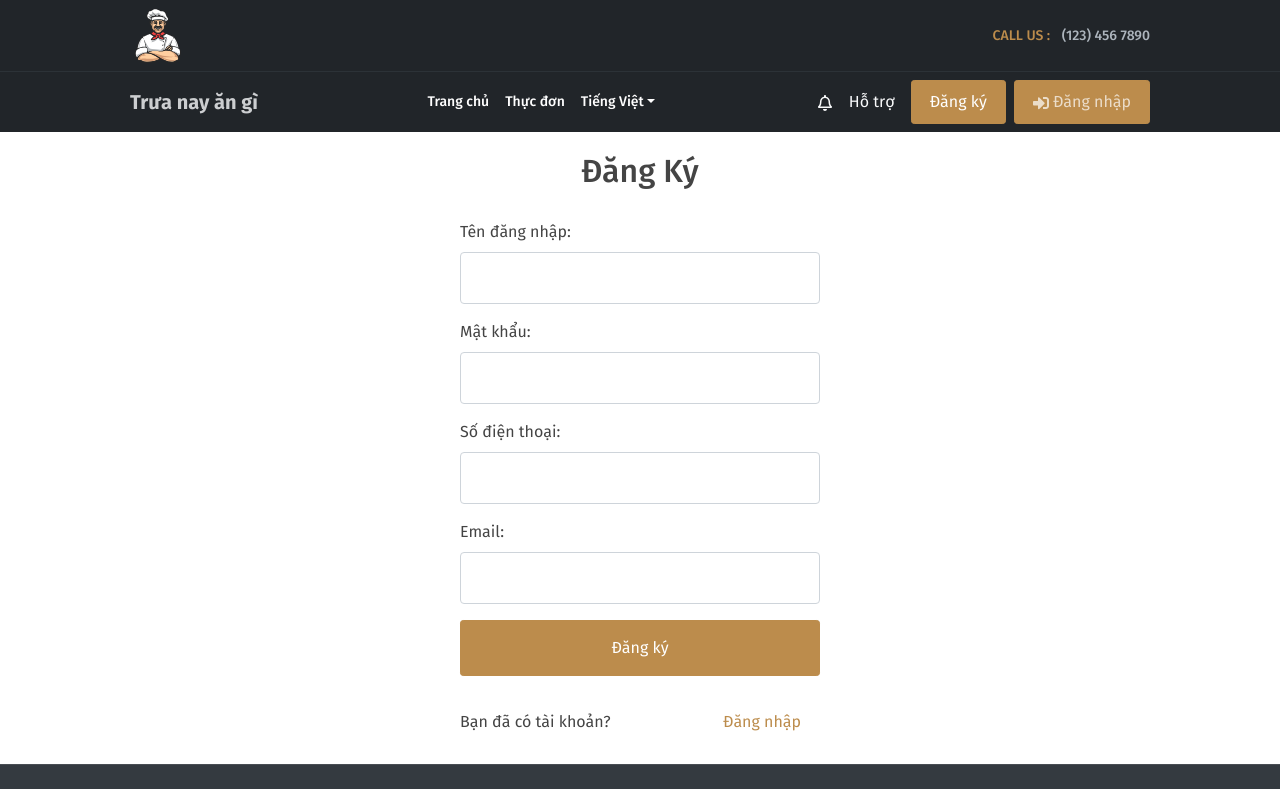
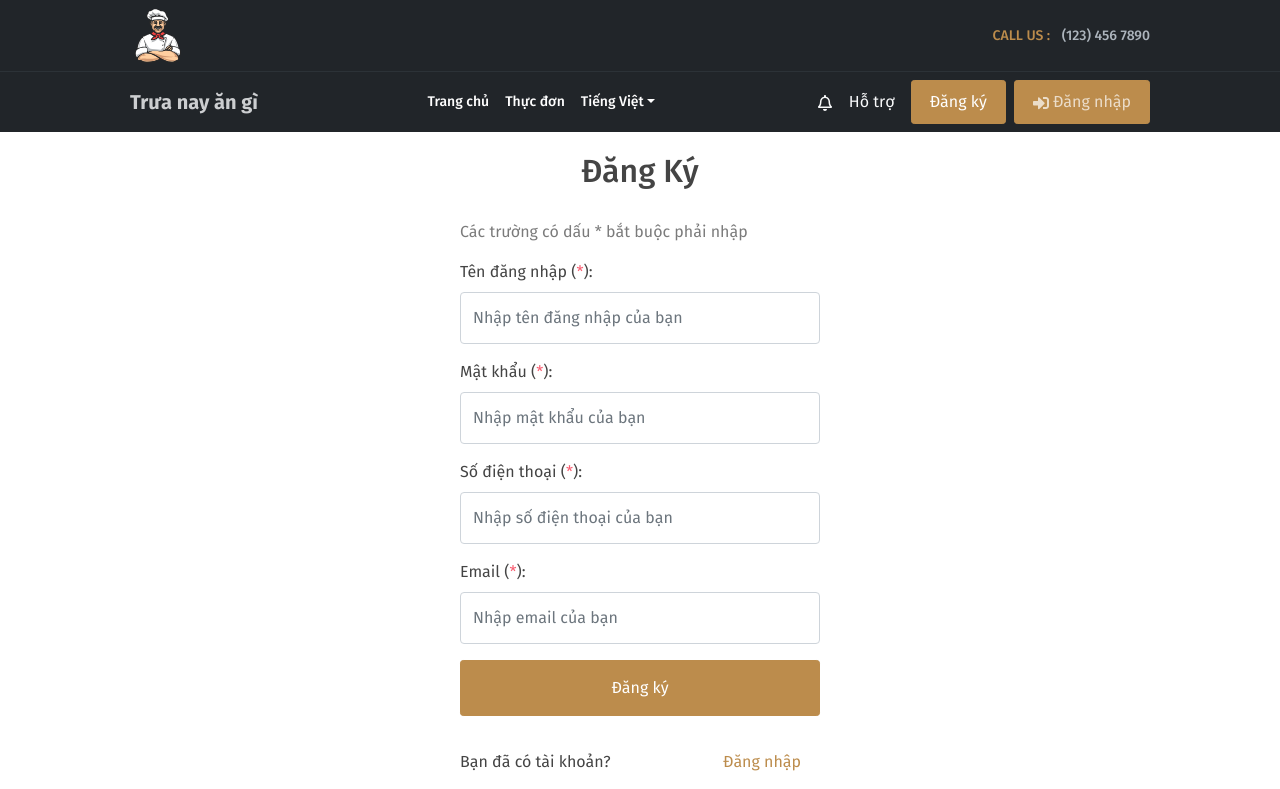
Before and after one commit to MnhQuoc/project_nhom1_trua_nay_an_gi, a React (Vite) app in the folder trua_nay_an_gi/: page /register in a window 1280 px wide. Shown: the top 789 px of the page. Built offline with nearby package versions, Linux system fonts and the light colour scheme.

Commit message:
Làm mịn về UI/UX

```diff
--- a/trua_nay_an_gi/src/App.css
+++ b/trua_nay_an_gi/src/App.css
@@ -3,7 +3,6 @@
   min-height: 100vh;
   margin: 0;
   padding: 0;
-  text-align: center;
 }
 
 .App {
--- a/trua_nay_an_gi/src/components/Login/Login.jsx
+++ b/trua_nay_an_gi/src/components/Login/Login.jsx
@@ -4,12 +4,12 @@ import { useNavigate } from 'react-router';
 function Login() {
   const [form, setForm] = useState({
     username: '',
-    password: ''
+    password: '',
   });
 
   const [errors, setErrors] = useState({
     username: '',
-    password: ''
+    password: '',
   });
 
   const [message, setMessage] = useState('');
@@ -55,29 +55,31 @@ function Login() {
 
     try {
       const response = await fetch('http://localhost:3001/users', {
-        method: 'GET'
+        method: 'GET',
       });
       const users = await response.json();
 
       // Tìm user phù hợp
-      const user = users.find(u =>
-        u.username === form.username &&
-        u.password === form.password
+      const user = users.find(
+        (u) => u.username === form.username && u.password === form.password
       );
 
       if (user) {
         // Lưu thông tin user vào localStorage
-        localStorage.setItem('user', JSON.stringify({
-          id: user.id,
-          username: user.username,
-          role: user.role
-        }));
+        localStorage.setItem(
+          'user',
+          JSON.stringify({
+            id: user.id,
+            username: user.username,
+            role: user.role,
+          })
+        );
 
         setMessage('Đăng nhập thành công!');
         // Reset form
         setForm({
           username: '',
-          password: ''
+          password: '',
         });
 
         // Chuyển hướng đến trang chủ sau 1 giây
@@ -95,34 +97,52 @@ function Login() {
   };
 
   return (
-    <div className="container" style={{ maxWidth: '400px', margin: 'auto', padding: '20px' }}>
+    <div
+      className="container"
+      style={{ maxWidth: '400px', margin: 'auto', padding: '20px' }}
+    >
       <h2 className="text-center">Đăng nhập</h2>
+
+      {message && (
+        <div
+          className={`alert ${
+            message.includes('thành công') ? 'alert-success' : 'alert-danger'
+          } mt-3`}
+        >
+          {message}
+        </div>
+      )}
       <form onSubmit={handleSubmit}>
         <div className="form-group">
-          <label style={{ textAlign: 'left', display: 'block' }}>Tên đăng nhập:</label>
+          <label>Tên đăng nhập:</label>
           <input
             type="text"
             name="username"
             value={form.username}
             onChange={handleChange}
             className="form-control"
+            placeholder="Nhập tên đăng nhập của bạn"
+            required
           />
-          {errors.username && <p style={{ color: 'red' }}>{errors.username}</p>}
+          {errors.username && <p className="text-danger">{errors.username}</p>}
         </div>
         <div className="form-group">
-          <label style={{ textAlign: 'left', display: 'block' }}>Mật khẩu:</label>
+          <label>Mật khẩu:</label>
           <input
             type="password"
             name="password"
             value={form.password}
             onChange={handleChange}
             className="form-control"
+            placeholder="Nhập mật khẩu của bạn"
+            required
           />
-          {errors.password && <p style={{ color: 'red' }}>{errors.password}</p>}
+          {errors.password && <p className="text-danger">{errors.password}</p>}
         </div>
-        <button type="submit" className="btn btn-primary btn-block">Đăng nhập</button>
+        <button type="submit" className="btn btn-primary btn-block">
+          Đăng nhập
+        </button>
       </form>
-      {message && <div className={`alert ${message.includes('thành công') ? 'alert-success' : 'alert-danger'} mt-3`}>{message}</div>}
 
       <div className="mt-4 text-center">
         <span>Bạn chưa có tài khoản?</span>
--- a/trua_nay_an_gi/src/components/Register/Register.jsx
+++ b/trua_nay_an_gi/src/components/Register/Register.jsx
@@ -8,7 +8,7 @@ function Register() {
     username: '',
     password: '',
     phone: '',
-    email: ''
+    email: '',
   });
 
   const [message, setMessage] = useState('');
@@ -17,7 +17,7 @@ function Register() {
     username: '',
     password: '',
     phone: '',
-    email: ''
+    email: '',
   });
 
   const navigate = useNavigate();
@@ -25,11 +25,11 @@ function Register() {
   const handleChange = (e) => {
     setForm({
       ...form,
-      [e.target.name]: e.target.value
+      [e.target.name]: e.target.value,
     });
     setErrors({
       ...errors,
-      [e.target.name]: ''
+      [e.target.name]: '',
     });
   };
 
@@ -55,7 +55,7 @@ function Register() {
 
     setErrors({
       ...errors,
-      [name]: errorMessage
+      [name]: errorMessage,
     });
   };
 
@@ -68,7 +68,8 @@ function Register() {
     }
     const passwordRegex = /^(?=.*[a-zA-Z])(?=.*\d).{8,}$/;
     if (!passwordRegex.test(form.password)) {
-      errorMessages.password = 'Mật khẩu phải từ 8 ký tự trở lên và bao gồm cả chữ và số';
+      errorMessages.password =
+        'Mật khẩu phải từ 8 ký tự trở lên và bao gồm cả chữ và số';
       valid = false;
     }
 
@@ -101,14 +102,16 @@ function Register() {
 
     try {
       // Kiểm tra username đã tồn tại
-      const res = await axios.get(`http://localhost:3001/users?username=${form.username}`);
+      const res = await axios.get(
+        `http://localhost:3001/users?username=${form.username}`
+      );
       console.log('API response:', res.data);
 
       if (!Array.isArray(res.data)) {
         throw new Error('API không trả về mảng dữ liệu');
       }
 
-      if (res.data.some(user => user.username === form.username)) {
+      if (res.data.some((user) => user.username === form.username)) {
         setMessage('Tên đăng nhập đã tồn tại. Vui lòng chọn tên khác.');
         setLoading(false);
         return;
@@ -156,11 +159,22 @@ function Register() {
 
   return (
     <div className="container d-flex justify-content-center">
-      <div style={{ maxWidth: '400px', width: '100%', padding: '20px', textAlign: 'left' }}>
+      <div
+        style={{
+          maxWidth: '400px',
+          width: '100%',
+          padding: '20px',
+          textAlign: 'left',
+        }}
+      >
         <h2 className="mb-4 text-center">Đăng Ký</h2>
+        <p>Các trường có dấu * bắt buộc phải nhập</p>
+        {message && <p className="mt-3">{message}</p>}
         <form onSubmit={handleSubmit}>
           <div className="mb-3">
-            <label htmlFor="username" className="form-label">Tên đăng nhập:</label>
+            <label htmlFor="username" className="form-label">
+              Tên đăng nhập (<span className="text-danger">*</span>):
+            </label>
             <input
               type="text"
               id="username"
@@ -169,13 +183,18 @@ function Register() {
               value={form.username}
               onChange={handleChange}
               onBlur={handleBlur}
+              placeholder="Nhập tên đăng nhập của bạn"
               required
             />
-            {errors.username && <p className="text-danger">{errors.username}</p>}
+            {errors.username && (
+              <p className="text-danger">{errors.username}</p>
+            )}
           </div>
 
           <div className="mb-3">
-            <label htmlFor="password" className="form-label">Mật khẩu:</label>
+            <label htmlFor="password" className="form-label">
+              Mật khẩu (<span className="text-danger">*</span>):
+            </label>
             <input
               type="password"
               id="password"
@@ -184,13 +203,18 @@ function Register() {
               value={form.password}
               onChange={handleChange}
               onBlur={handleBlur}
+              placeholder="Nhập mật khẩu của bạn"
               required
             />
-            {errors.password && <p className="text-danger">{errors.password}</p>}
+            {errors.password && (
+              <p className="text-danger">{errors.password}</p>
+            )}
           </div>
 
           <div className="mb-3">
-            <label htmlFor="phone" className="form-label">Số điện thoại:</label>
+            <label htmlFor="phone" className="form-label">
+              Số điện thoại (<span className="text-danger">*</span>):
+            </label>
             <input
               type="text"
               id="phone"
@@ -199,13 +223,16 @@ function Register() {
               value={form.phone}
               onChange={handleChange}
               onBlur={handleBlur}
+              placeholder="Nhập số điện thoại của bạn"
               required
             />
             {errors.phone && <p className="text-danger">{errors.phone}</p>}
           </div>
 
           <div className="mb-3">
-            <label htmlFor="email" className="form-label">Email:</label>
+            <label htmlFor="email" className="form-label">
+              Email (<span className="text-danger">*</span>):
+            </label>
             <input
               type="email"
               id="email"
@@ -214,17 +241,21 @@ function Register() {
               value={form.email}
               onChange={handleChange}
               onBlur={handleBlur}
+              placeholder="Nhập email của bạn"
               required
             />
             {errors.email && <p className="text-danger">{errors.email}</p>}
           </div>
 
-          <button type="submit" className="btn btn-primary w-100" style={{ padding: '15px' }} disabled={loading}>
+          <button
+            type="submit"
+            className="btn btn-primary w-100"
+            style={{ padding: '15px' }}
+            disabled={loading}
+          >
             {loading ? 'Đang đăng ký...' : 'Đăng ký'}
           </button>
         </form>
-
-        {message && <p className="mt-3">{message}</p>}
 
         <div className="mt-4 d-flex justify-content-between align-items-center">
           <span>Bạn đã có tài khoản?</span>
```
